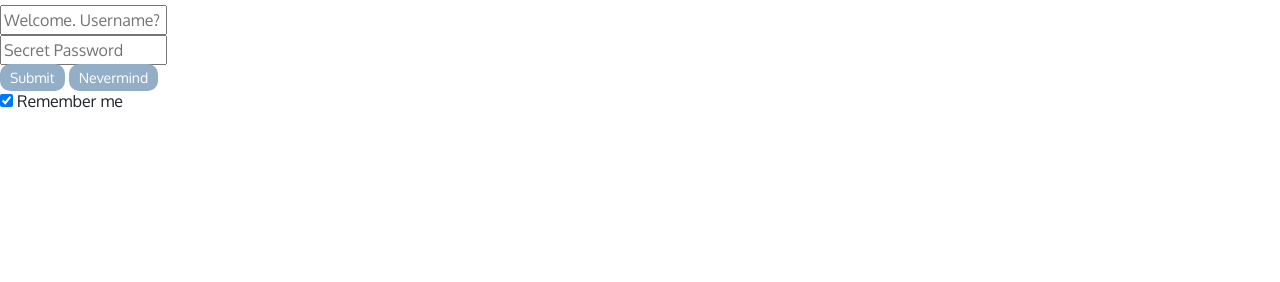
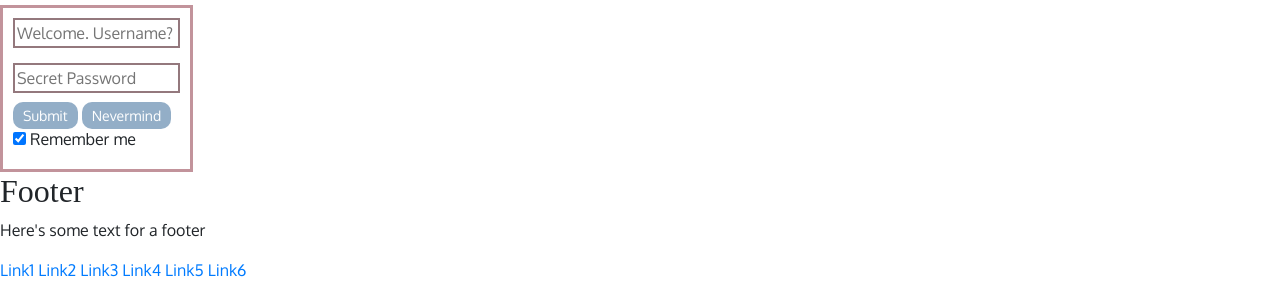
Before and after one commit to Lisonallie/Allison-trap, a plain HTML site: page index.html in a window 1280 px wide. Shown: the part 537-819 px from the top of the page. Drawn offline with nearby package versions, Linux system fonts and the light colour scheme; a web font is replaced by a local one.

Commit message:
finalized form layout and look

```diff
--- a/components/form.css
+++ b/components/form.css
@@ -1,5 +1,18 @@
-.box {
-    border: 2px solid rgb(148, 120, 125)
+.outside {
+    border: 3px solid rgb(194, 147, 155);
+    padding: 10px 10px;
+    display: inline-block;
+}
+input {
+    border: 2px solid rgb(148, 120, 125);
+    outline: none;
+}
+input:focus {
+    border: 4px dashed rgb(148, 120, 125);
+}
+input.pwd {
+    margin-top: 15px;
+    margin-bottom: 10px;
 }
 a.submit, .cancel {
     text-decoration: none;
@@ -13,9 +26,11 @@ a.submit, .cancel {
       text-decoration: none;
       background-color: rgb(89, 111, 131);
       color: white;
+      cursor: pointer;
   }
   a.cancel:hover {
       color: white;
       text-decoration: none;
       background-color: rgb(155, 108, 116);
+      cursor: pointer;
   }
--- a/components/nav.css
+++ b/components/nav.css
@@ -3,6 +3,7 @@
     overflow: hidden;
     text-align: center;
     border-bottom: 2px solid rgb(29, 29, 34);
+    position:relative;
 }
 .nav a {
     margin-left: auto;
@@ -20,7 +21,7 @@
     color: rgb(95, 93, 107);
 }
 a.logo {
-    position: fixed;
+    position: absolute;
     margin-left: 47%;
     margin-right: 45%;
 }
--- a/index.html
+++ b/index.html
@@ -52,18 +52,30 @@
 
         <h2>Form Design</h2>
 
-        <div class="form">
-            <input type="text" placeholder="Welcome. Username?" name="name" required><br>
+        <div class="outside">
+            <div class="box">
+                <input type="text" placeholder="Welcome. Username?" class="name" required><br>
 
-            <input type="password" placeholder="Secret Password" name="pwd" required><br>
+                <input type="password" placeholder="Secret Password" class="pwd" required><br>
 
-            <a href class="submit">Submit</a>
+                <a href class="submit">Submit</a>
 
-            <a href class="cancel">Nevermind</a><br>
-            <label>
-                <input type="checkbox" checked="checked" name="remember"> Remember me
-            </label>
+                <a href class="cancel">Nevermind</a><br>
+                <label>
+                    <input type="checkbox" checked="checked" name="remember"> Remember me
+                </label>
+            </div>
         </div>
+
+        <h2>Footer</h2>
+
+        <p>Here's some text for a footer</p>
+        <a href="#" class="left">Link1</a>
+        <a href="#" class="left">Link2</a>
+        <a href="#" class="left">Link3</a>
+        <a href="#" class="right">Link4</a>
+        <a href="#" class="right">Link5</a>
+        <a href="#" class="right">Link6</a>
 
         <script src="https://code.jquery.com/jquery-3.3.1.slim.min.js"
             integrity="sha384-q8i/X+965DzO0rT7abK41JStQIAqVgRVzpbzo5smXKp4YfRvH+8abtTE1Pi6jizo"
```
Also changed, not shown: components/footer.css (added).
